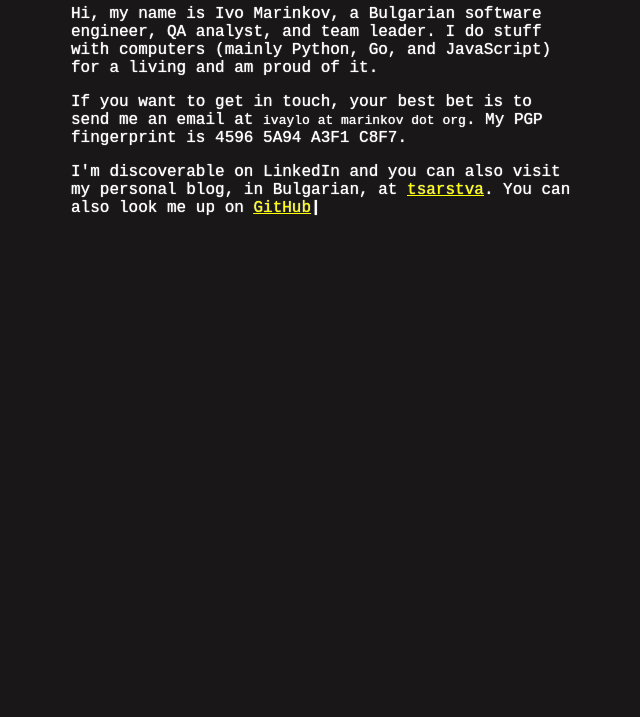
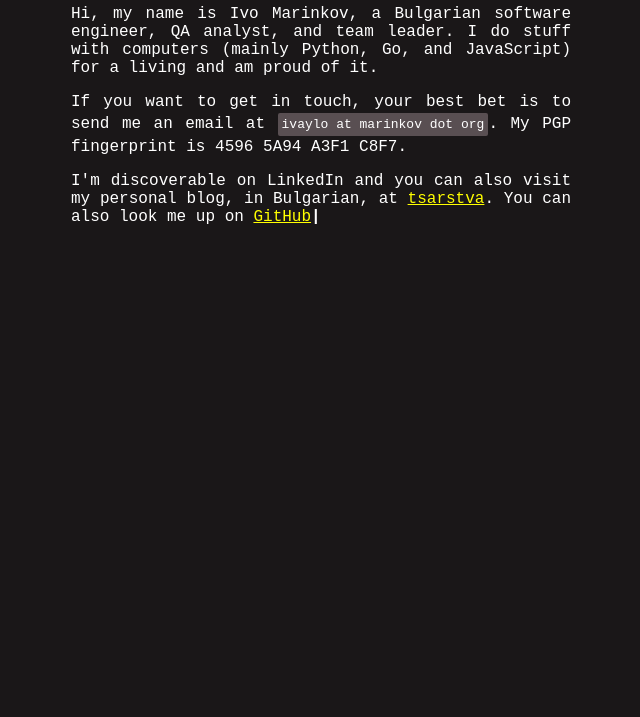
Before and after one commit to ivaivalous/ivo.qa, a plain HTML site: page index.html in a window 1280 px wide. Shown: the part 83-800 px from the top of the page, without its empty margins (319-959 px from the left). Drawn offline with Linux system fonts and the light colour scheme.

Commit message:
Update style.css

```diff
--- a/style.css
+++ b/style.css
@@ -2,7 +2,6 @@ body {
     background-color: #1A1718;
     color: #fff;
     font-family: "Courier New", Courier, monospace;
-    text-shadow: 0 0 1px #fff;
 }
 
 a {
@@ -11,6 +10,10 @@ a {
 
 h1 {
     text-align: center;
+}
+
+p {
+  text-align: justify;
 }
 
 .container {
@@ -28,3 +31,11 @@ h1 {
     opacity: 0;
   }
 }
+
+code {
+  display: inline-block;
+  background-color: #594F52;
+  border-radius: 2px;
+  padding: 4px;
+  margin: 2px 0px;
+}
```
